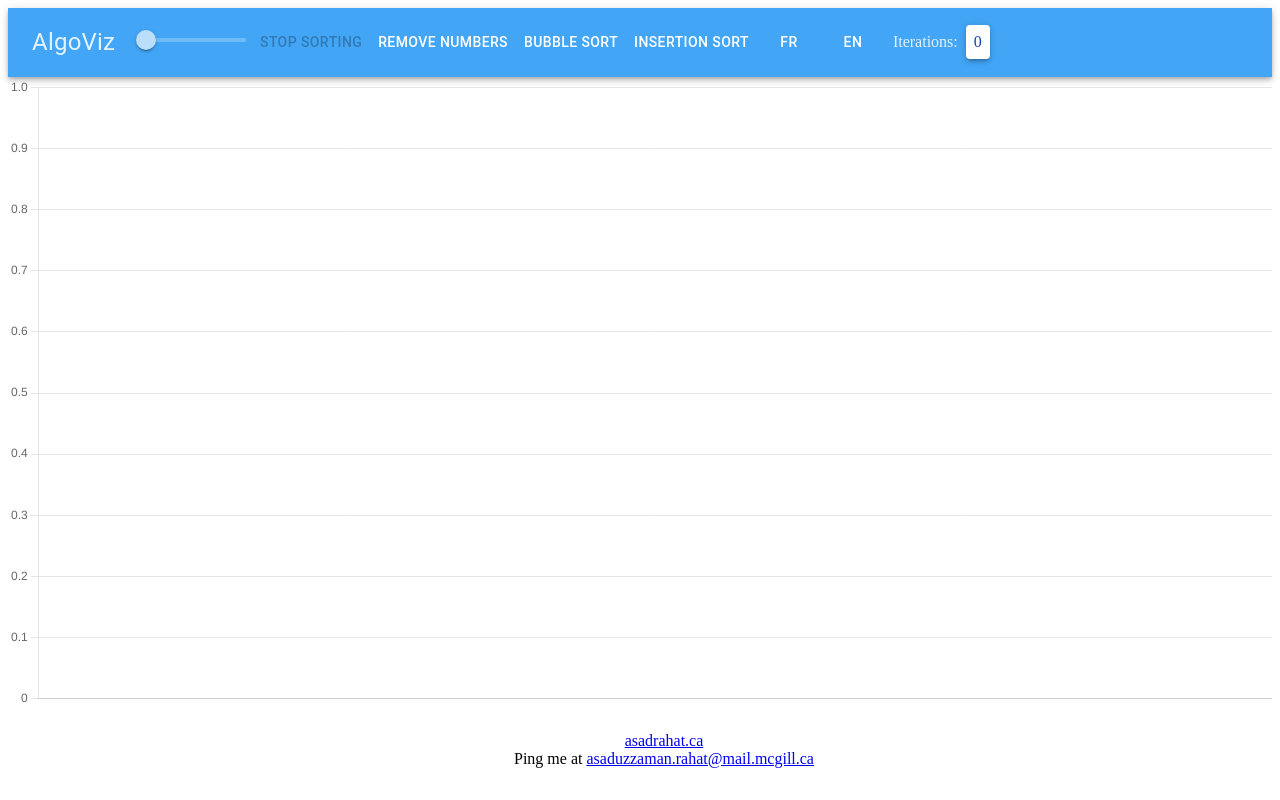
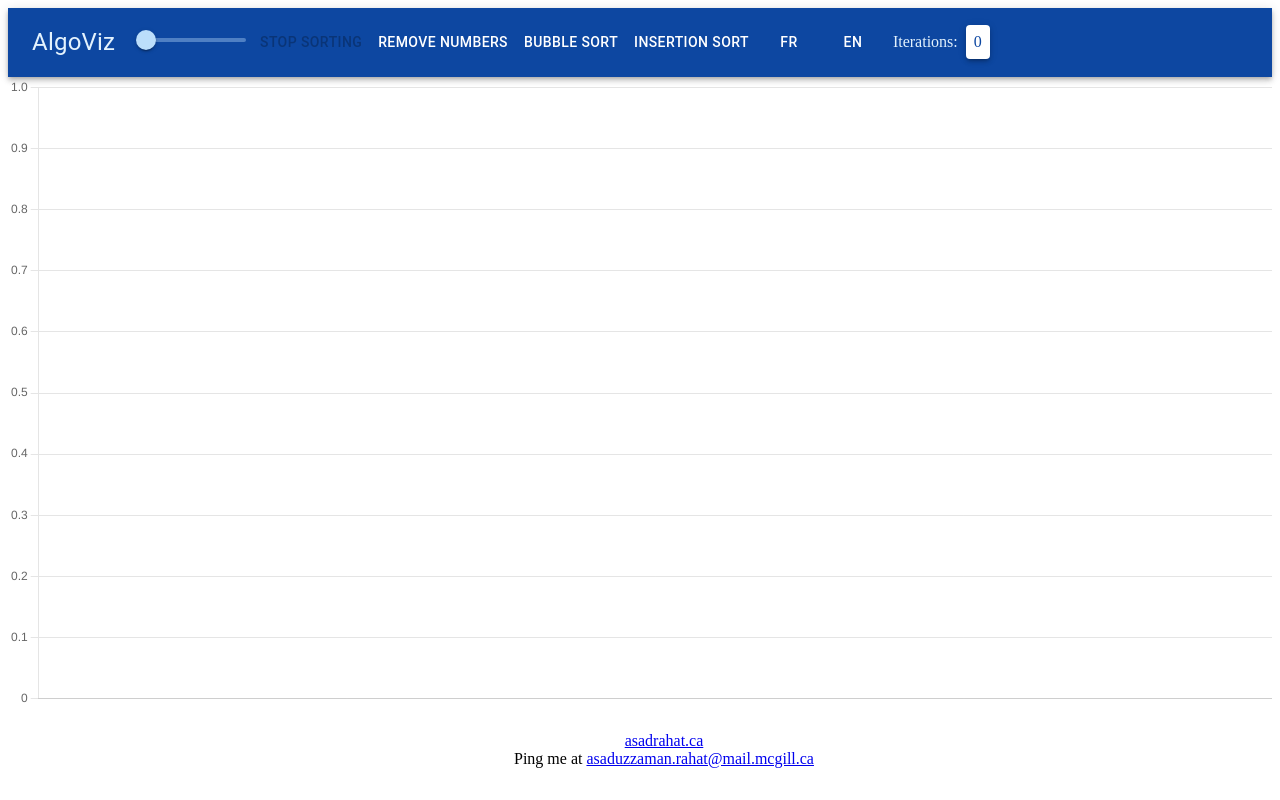
Before and after one commit to skrahat/AlgoViz, a React (Create React App) app: page / in a window 1280 px wide. Built offline with nearby package versions, Linux system fonts and the light colour scheme; no server answers.

Commit message:
feat: added stop function using signal abort ref

```diff
--- a/src/component/Algorithms.tsx
+++ b/src/component/Algorithms.tsx
@@ -9,20 +9,27 @@ import {
 
 export const BubbleSort = async (
     result: any[],
-    stop: boolean,
+    signal: AbortSignal,
     dispatch: any
 ) => {
     console.log('started bubble sort');
     const newArray = [...result];
     const len = newArray.length;
+
     for (let i = 0; i < len; i++) {
+        // Check if the abort signal is triggered
+        if (signal.aborted) {
+            console.log('Bubble sort aborted');
+            return;
+        }
+
         for (let j = 0; j < len - 1; j++) {
-            if (stop) {
-                //dispatch(algoStopAction(false));
-                dispatch(sortInProgressAction());
-                dispatch(sortedAction(false));
+            // Check if the abort signal is triggered
+            if (signal.aborted) {
+                console.log('Bubble sort aborted');
                 return;
             }
+
             await timer(1000 / len);
             if (newArray[j].value > newArray[j + 1].value) {
                 let swap = newArray[j];
--- a/src/page/MainPage.tsx
+++ b/src/page/MainPage.tsx
@@ -1,4 +1,4 @@
-import React, { useEffect } from 'react';
+import React, { useEffect, useRef, useState } from 'react';
 import { useDispatch, useSelector } from 'react-redux';
 import {
     AppBar,
@@ -46,6 +46,7 @@ export default function Dashboard(): JSX.Element {
     const { t, i18n } = useTranslation();
     const dispatch = useDispatch();
     const { result, sorted, algoStop } = useSelector((state: any) => state);
+    const [running, setRunning] = useState(false);
 
     const [arraySize, setArraySize] = React.useState<number>(10);
     const sortingInProgressState = useSelector(
@@ -54,7 +55,7 @@ export default function Dashboard(): JSX.Element {
     const iterationsCompletedState = useSelector(
         (state: any) => state.iterationsCompleted
     );
-
+    const stopControllerRef = useRef<AbortController | null>(null);
     const GenerateDataGraph = (
         arrayX: { color: string; value: number }[],
         arrayY: number
@@ -73,10 +74,13 @@ export default function Dashboard(): JSX.Element {
     };
 
     const bubbleSort = async () => {
+        setRunning(true);
+        stopControllerRef.current = new AbortController();
+
         console.log('started bubble sort');
         dispatch(iterationsCompletedAction(true));
         dispatch(sortInProgressAction());
-        await BubbleSort(result, algoStop, dispatch);
+        await BubbleSort(result, stopControllerRef.current.signal, dispatch);
     };
 
     const insertionSort = async () => {
@@ -93,7 +97,12 @@ export default function Dashboard(): JSX.Element {
     };
 
     const stopSortingHandler = () => {
-        dispatch(stopBubbleSortAction());
+        if (running) {
+            stopControllerRef.current?.abort();
+            setRunning(false);
+        }
+        //dispatch(stopBubbleSortAction());
+        dispatch(sortInProgressAction());
     };
 
     const changeLanguageHandler = (lng: string) => {
@@ -107,7 +116,19 @@ export default function Dashboard(): JSX.Element {
     return (
         <div>
             <ThemeProvider theme={theme}>
-                <AppBar position="static">
+                <AppBar
+                    position="static"
+                    sx={{
+                        top: 0,
+                        left: 0,
+                        right: 0,
+                        zIndex: theme.zIndex.drawer + 1,
+                        marginTop: 0,
+                        marginLeft: 0,
+                        marginRight: 0,
+                        backgroundColor: theme.palette.text.secondary
+                    }}
+                >
                     <Container maxWidth="xl">
                         <Toolbar disableGutters>
                             <Typography
--- /dev/null
+++ b/src/redux/sagas/sortingSaga.tsx
@@ -0,0 +1,2 @@
+// write an empty component to avoid error
+export default function Empty() {}
```
